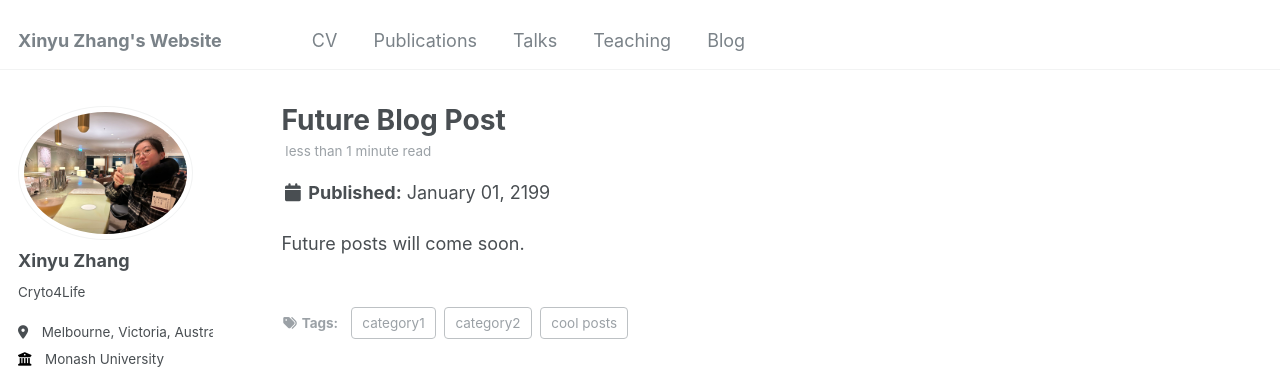
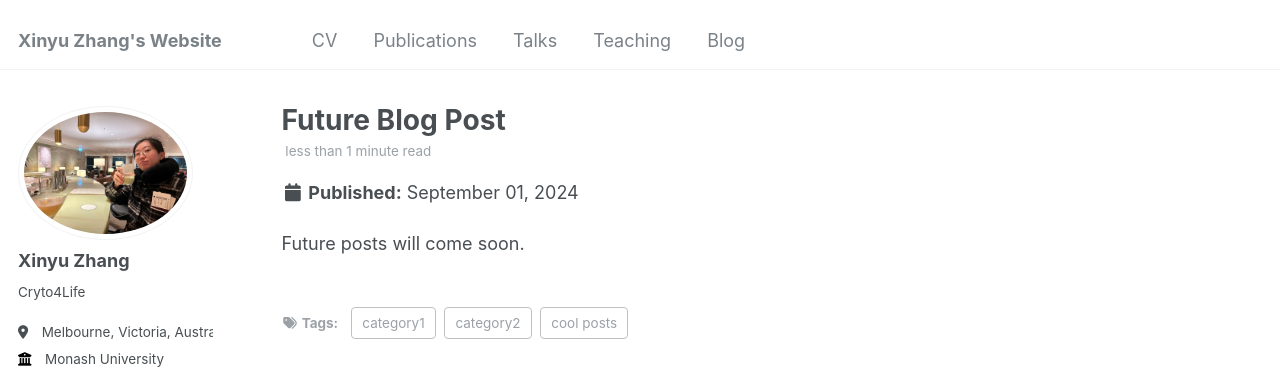
Before and after one commit to cryptome-xyz/cryptome-xyz.github.io, a Jekyll site: the page built from _posts/2199-01-01-future-post.md, in a window 1280 px wide. Shown: the top 375 px of the page. Built offline with Jekyll 4.4.1, drawn with Linux system fonts in a browser that asks for light colours; some web fonts are replaced.

Commit message:
Update 2199-01-01-future-post.md

```diff
--- a/_posts/2199-01-01-future-post.md
+++ b/_posts/2199-01-01-future-post.md
@@ -1,6 +1,6 @@
 ---
 title: 'Future Blog Post'
-date: 2199-01-01
+date: 2024-09-01
 permalink: /posts/2012/08/blog-post-4/
 tags:
   - cool posts
```
